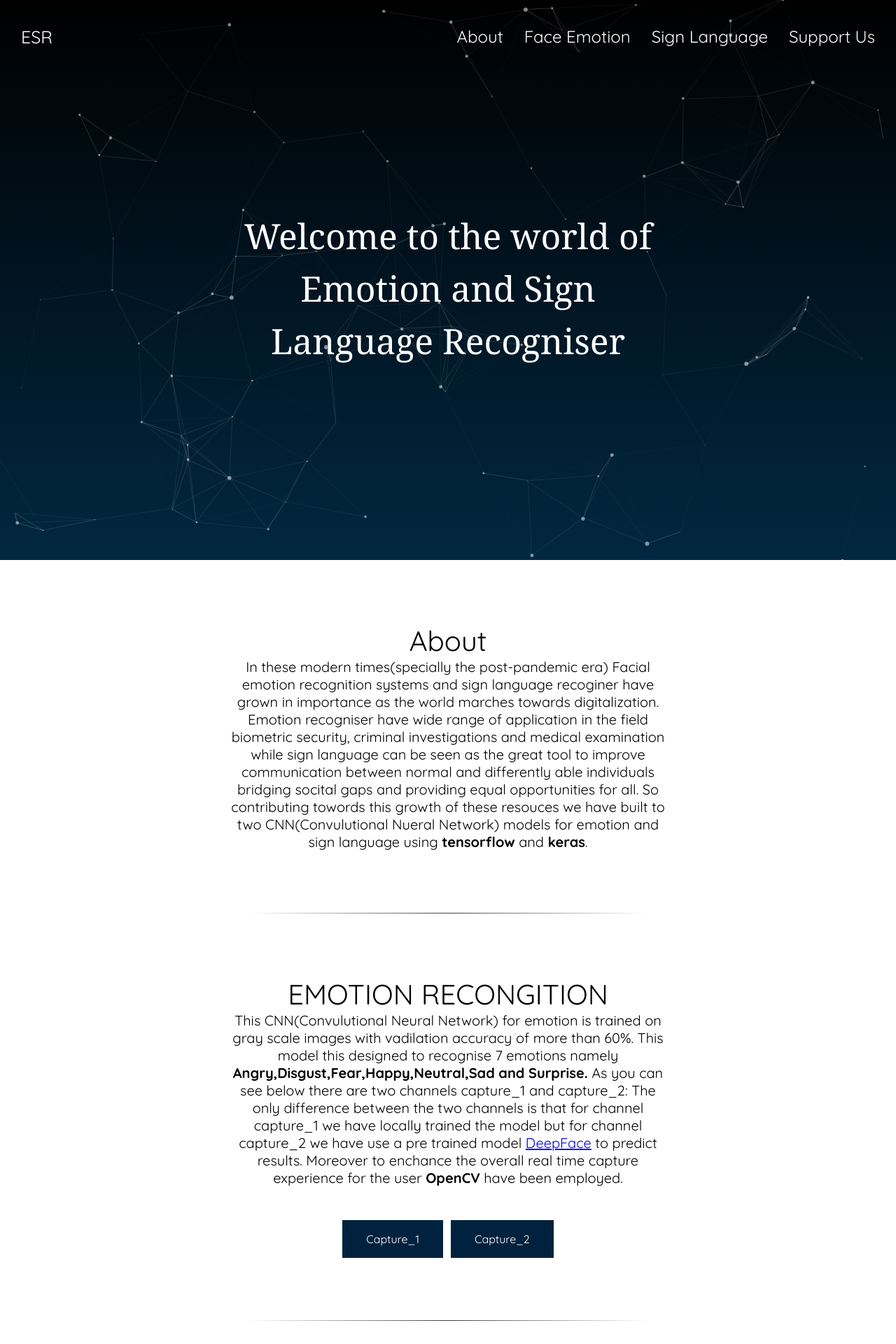
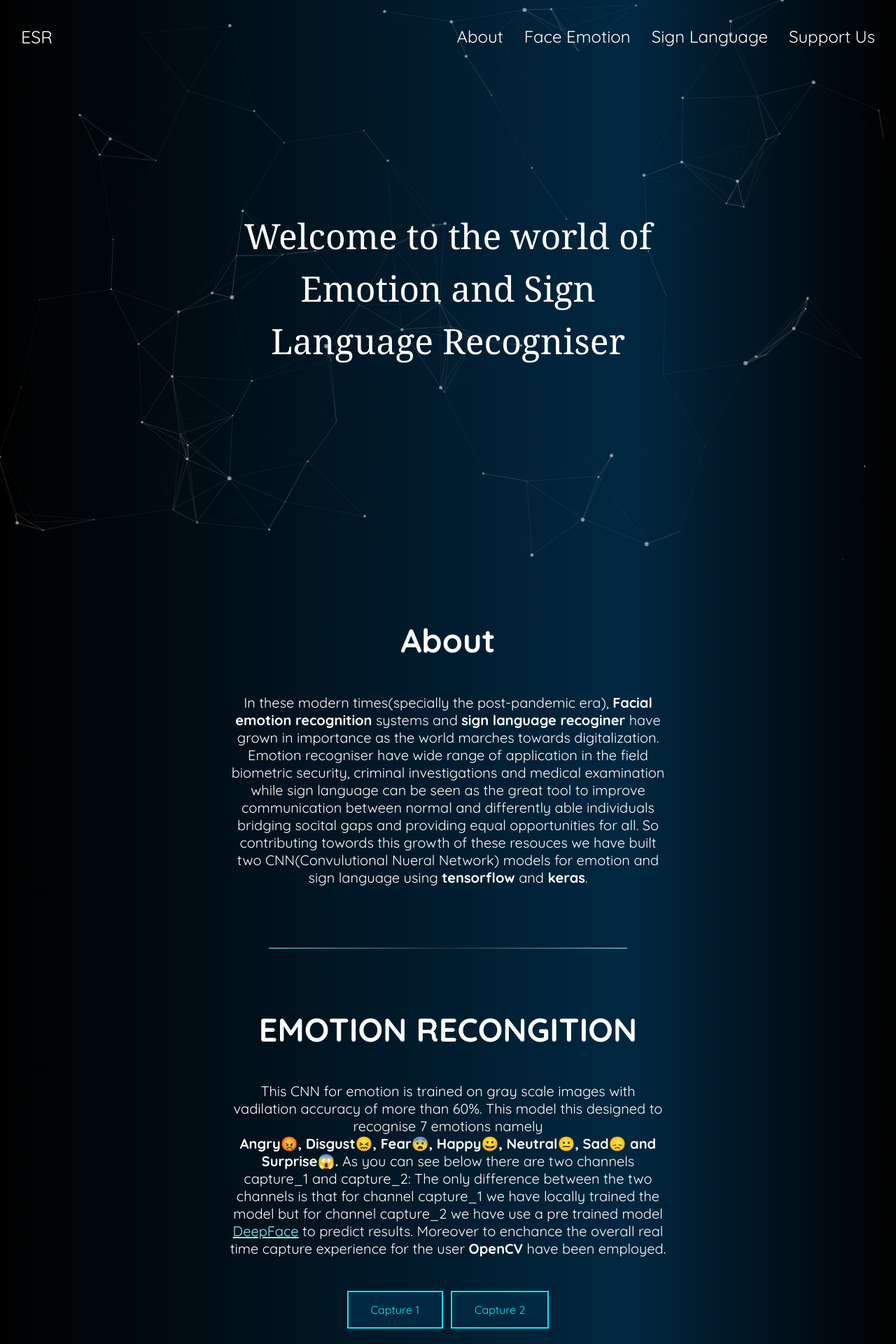
Before and after one commit to SEVERUS2001/ESR_dev_drive_2021, a Flask app: page / in a window 1280 px wide. Shown: the top 1920 px of the page at 70% size. Run offline with Flask 2, Linux system fonts and the light colour scheme; some libraries are stand-ins or nearby versions.

Commit message:
index.html added

```diff
--- a/templates/index.html
+++ b/templates/index.html
@@ -20,6 +20,8 @@
             font-family: "Quicksand", sans-serif;
             font-size: 62.5%;
             font-size: 10px;
+            background-color: #012841;
+            background: linear-gradient(90deg, #000000, #012841 70%, #000000);
         }
 
         /* ---- particles.js container ---- */
@@ -30,12 +32,10 @@
             height: 100vh;
         }
 
-        .grad {
+        /*.grad {
             background-color: #000000;
             background-image: linear-gradient(#000000, #012841);
-            /* background-image: linear-gradient(#000428, #004e92); */
-            /* background-image: linear-gradient(#0f1727 , #243b55); */
-        }
+        } */
 
         .content {
             color: #fff;
@@ -47,9 +47,6 @@
             left: 0;
             right: 0;
             top: 6em;
-            /* margin: auto;
-    top:30rem;
-    left:38rem; */
             font-size: 5rem;
             font-family: Georgia, 'Times New Roman', Times, serif;
             line-height: 1.5;
@@ -58,24 +55,34 @@
 
         #about,
         #sign,
-        #face {
-            text-align: center;
-            padding: 7% 15%;
-        }
-
+        #face,
         #footer {
             text-align: center;
             padding: 3% 15%;
+            color: white;
+        }
+
+        .bgclr {
+            background-color: #012841;
         }
 
         .footer-img {
             margin: 2%;
         }
-
+        img{
+            position: relative;
+            width: 50%;
+            margin-left: auto;
+            margin-right: auto;
+            left: 0;
+            right: 0;        }
         .sub-heading {
             font-size: 4rem;
         }
-
+        .link{color:#89f6fc}
+        .linkedin{
+            color:#fff;
+        }
         p {
             width: 70%;
             margin: auto;
@@ -83,8 +90,8 @@
         }
 
         hr {
-            background-color: #fff;
-            width: 45%;
+            background-color: #89f6fc;
+            width: 40%;
             margin: auto;
             border: 0;
             height: 1px;
@@ -92,10 +99,9 @@
         }
 
         .button {
-            background-color: #01223f;
-            /* Green */
-            border: 2px solid #01223f;
-            color: white;
+            background-color: #012841;
+            border: 2px solid #03e9f4;
+            color: #03e9f4;
             padding: 15px 32px;
             text-align: center;
             text-decoration: none;
@@ -105,10 +111,21 @@
         }
 
         .button:hover {
-            background-color: #fff;
-            border: 2px solid #01223f;
-            color: #01223f;
+            background-color: #03e9f4;
+            border: 2px solid #03e9f4;
+            color: #fff;
             font-weight: bold;
+            background: #03e9f4;
+            color: #050801;
+            box-shadow: 0 0 5px #03e9f4,
+                0 0 25px #03e9f4,
+                0 0 50px #03e9f4,
+                0 0 200px #03e9f4;
+            -webkit-box-reflect: below 1px linear-gradient(transparent, #0005);
+        }
+
+        .copyright {
+            font-size: small;
         }
 
         /* navbar */
@@ -135,7 +152,7 @@
         }
 
         .nav div.logo a:hover {
-            color: #00E676;
+            color: #89f6fc;
         }
 
         .nav div.main_list {
@@ -167,7 +184,7 @@
         }
 
         .nav div.main_list ul li a:hover {
-            color: #00E676;
+            color: #89f6fc;
         }
 
 
@@ -498,36 +515,48 @@
     </section>
 
     <section id="about">
-        <div class=sub-heading>About</h2>
-            <p>In these modern times(specially the post-pandemic era) Facial emotion recognition systems and sign language recoginer have grown in importance
-                as the world marches towards digitalization. Emotion recogniser have wide range of application in the field biometric security, criminal investigations
-                and medical examination while sign language can be seen as the great tool to improve communication between normal and differently able individuals bridging
-                socital gaps and providing equal opportunities for all. So contributing towords this growth of these resouces we have built to two CNN(Convulutional Nueral Network) models for emotion and sign
+        <div class=sub-heading><h3>About</h3>
+            <p>In these modern times(specially the post-pandemic era), <strong>Facial emotion recognition</strong> systems and <strong>sign language recoginer</strong> have grown in importance
+                as the world marches towards digitalization. Emotion recogniser have wide range of application in the
+                field biometric security, criminal investigations
+                and medical examination while sign language can be seen as the great tool to improve communication
+                between normal and differently able individuals bridging
+                socital gaps and providing equal opportunities for all. So contributing towords this growth of these
+                resouces we have built two CNN(Convulutional Nueral Network) models for emotion and sign
                 language using <b>tensorflow</b> and <b>keras</b>.
             </p>
+            <br>
+            <!-- <img src="images/face.jpg"> -->
         </div>
     </section>
     <hr>
     <section id="face">
-        <div class=sub-heading>EMOTION RECONGITION</h2>
-            <p>This CNN(Convulutional Neural Network) for emotion is trained on gray scale images with vadilation accuracy of more than
-                60%. This model this designed to recognise 7 emotions namely <b>Angry,Disgust,Fear,Happy,Neutral,Sad and Surprise.</b>
-                As you can see below there are two channels capture_1 and capture_2: The only difference between the two channels is  that for channel capture_1
-                we have locally trained the model but for channel capture_2 we have use a pre trained model <span><a href="https://github.com/serengil/deepface">DeepFace</a></span> to predict
-                results. Moreover to enchance the overall real time capture experience for the user <b>OpenCV</b> have been employed.
-                </p>
-            <a href="emotion_video_1" class="button">Capture_1</a>
-            <a href="emotion_video_2" class="button">Capture_2</a>
+        <div class=sub-heading><h3>EMOTION RECONGITION</h3>
+            <p>This CNN for emotion is trained on gray scale images with vadilation accuracy of more than
+                60%. This model this designed to recognise 7 emotions namely<br>
+                 <strong>Angry😡, Disgust😖, Fear😨, Happy😀, Neutral😐, Sad😞 and Surprise😱.</strong>
+                As you can see below there are two channels capture_1 and capture_2: The only difference between the two
+                channels is that for channel capture_1
+                we have locally trained the model but for channel capture_2 we have use a pre trained model <span><a class="link"                href="https://github.com/serengil/deepface">DeepFace</a></span> to predict
+                results. Moreover to enchance the overall real time capture experience for the user <b>OpenCV</b> have
+                been employed.
+            </p>
+            <a href="emotion_video_1" class="button">Capture 1</a>
+            <a href="emotion_video_2" class="button">Capture 2</a>
         </div>
     </section>
     <hr>
     <section id="sign">
-        <div class=sub-heading>SIGN LANGUAUGE</h2>
-            <p>This CNN(Convulutional Neural Network) to recognise sign language is trained on gray scale images with vadilation accuracy about
-                90%. This is an elementary model this designed to recognise all the <b>American Sign Language letters</b>. In addition to recogining the letters
-                it will predict blank that is in case no letter is given the ouput will be blank.Like emotion capture <b>OpenCV</b> has been utilized to convert the
-                colored images to gray scale images to suit the models requiment and to boost the real time image capture exerience.</p>
-            <a href="sign_video" class="button">Capture</a>
+        <div class=sub-heading><h3>SIGN LANGUAUGE</h3>
+            <p>This CNN to recognise sign language is trained on gray scale images which then preprocessed wtih guassian
+                blur filter by the help of OpenCV. It gives vadilation accuracy about
+                90% on plane background. This is an elementary model this designed to recognise all the <strong>American Sign
+                    Language letters</strong>. In addition to recogining the letters
+                it will predict blank that is in case no letter is given the ouput will be blank. To get good result
+                capture your hand in plain background</p>
+                <a href="sign_video" class="button">Capture</a>
+                <br><br>
+            <img src="images/signs.png"><br>
         </div>
     </section>
     <hr>
@@ -536,7 +565,7 @@
         <i class="footer-img fab fa-twitter fa-3x"></i>
         <i class="footer-img fab fa-instagram fa-3x"></i>
         <i class="footer-img fas fa-envelope fa-3x"></i>
-        <p>© Copyright 2021 IIITDMJ student</p>
+        <p class="copyright">© Copyright 2021. IIITDMJ (Develop and managed by <a href="https://www.linkedin.com/in/abhinav-singh-29933a1ba/" class="linkedin">Abhinav</a> ,<a href="https://www.linkedin.com/in/aabhas-tejasvi-173523202" class="linkedin"> Aabhas</a>,<a href="https://www.linkedin.com/in/anunaya-a-a01b56202/" class="linkedin"> Anunaya</a> and <a href="https://www.linkedin.com/in/gautam-singhal-927235206/" class="linkedin"> Gautam</a>)</p>
 
     </footer>
 
```
